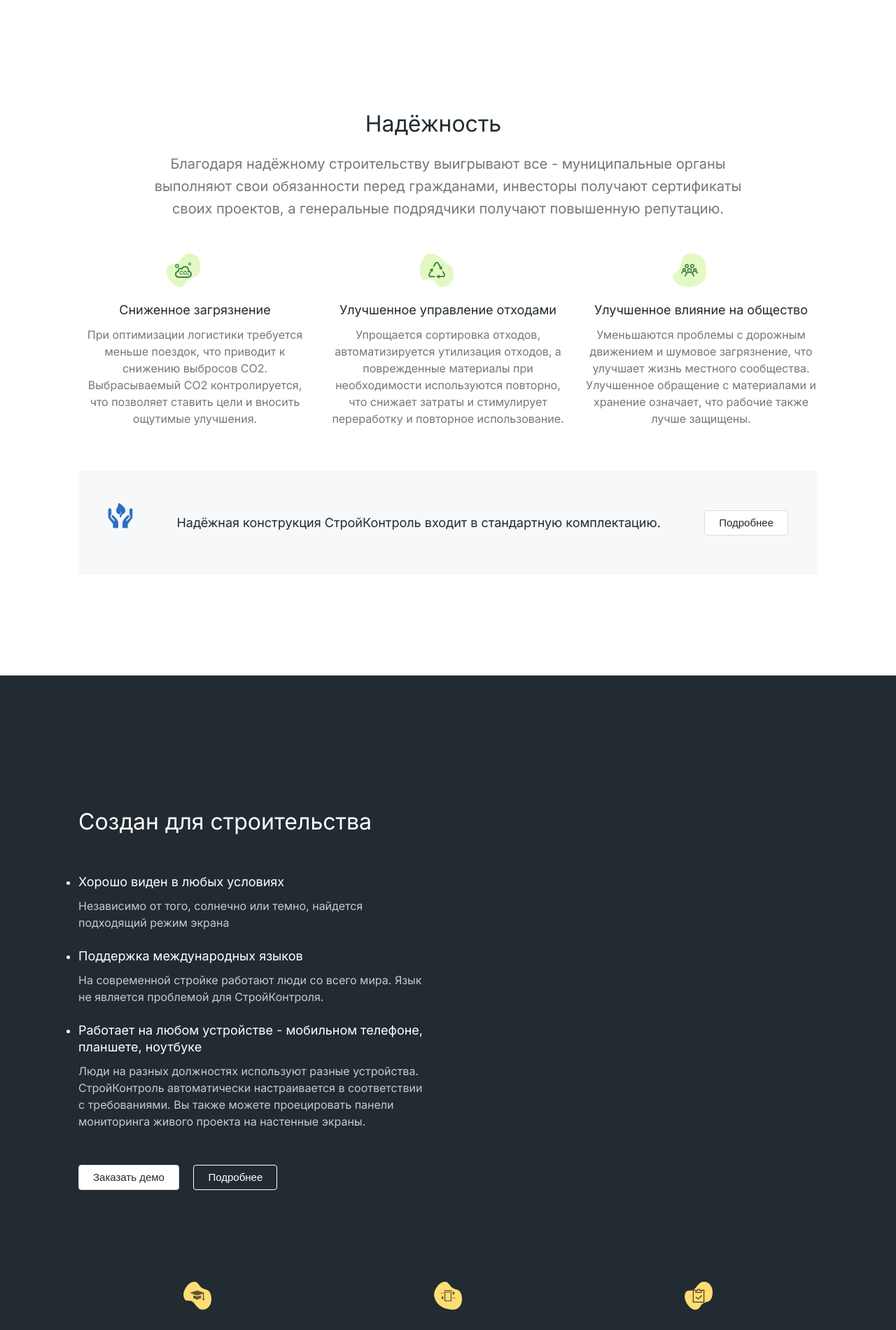
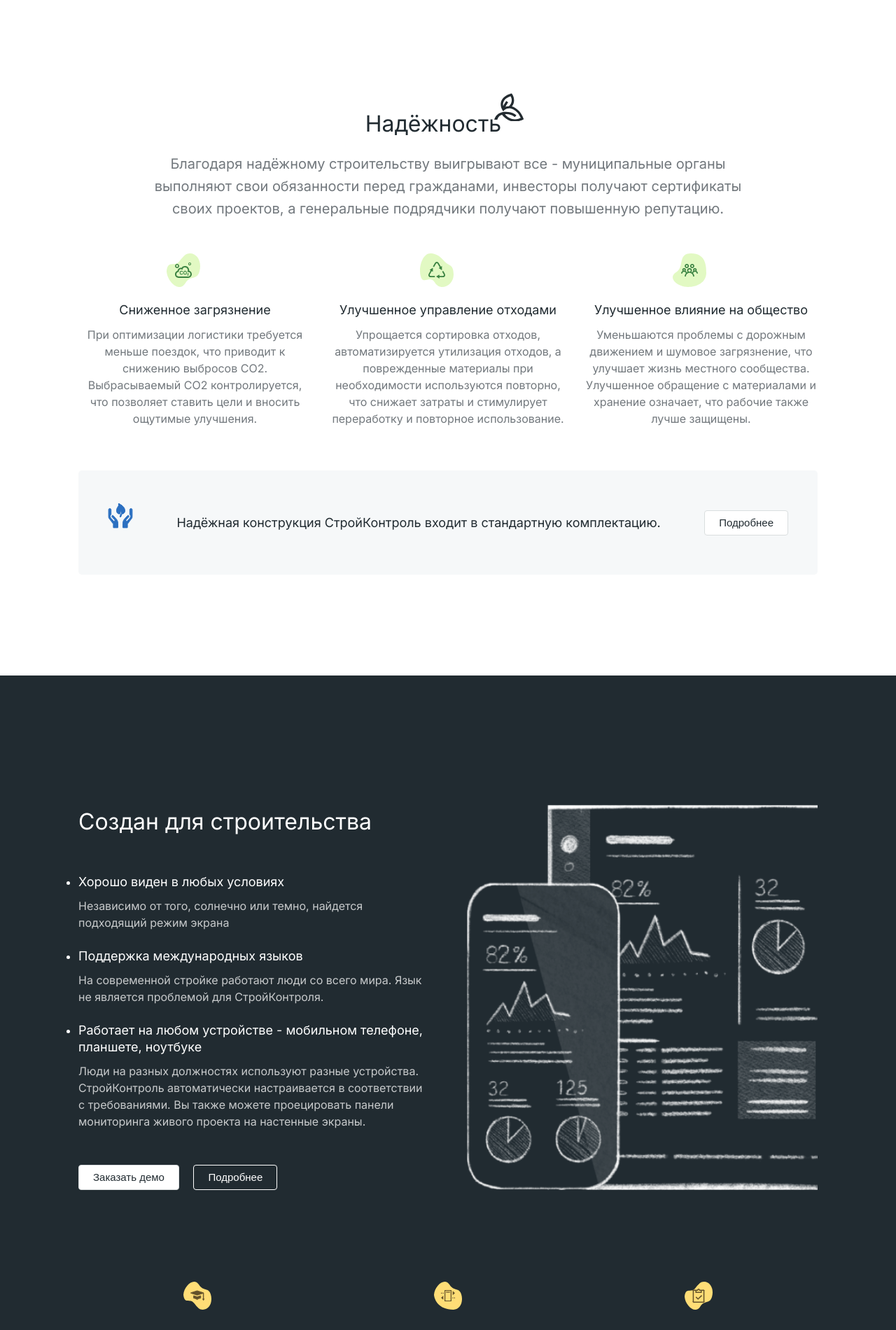
Before and after one commit to myagkiypavel/BuildingControl, a plain HTML site: page index.html in a window 1280 px wide. Shown: the part 5053-6953 px from the top of the page at 70% size. Drawn offline with nearby package versions, Linux system fonts and the light colour scheme.

Commit message:
Fix path img for css

```diff
--- a/css/style.css
+++ b/css/style.css
@@ -375,7 +375,7 @@ p {
   display: inline-flex;
   position: relative;
   content: "";
-  background-image: url("assets/svg/leaf.svg");
+  background-image: url(../assets/svg/leaf.svg);
   top: -15px;
   left: -10px;
   width: 42px;
@@ -476,7 +476,7 @@ p {
 }
 
 .info-image {
-  background-image: url(assets/images/info.png);
+  background-image: url(../assets/images/info.png);
   background-repeat: no-repeat;
   background-size: cover;
   flex-grow: 1;
```
